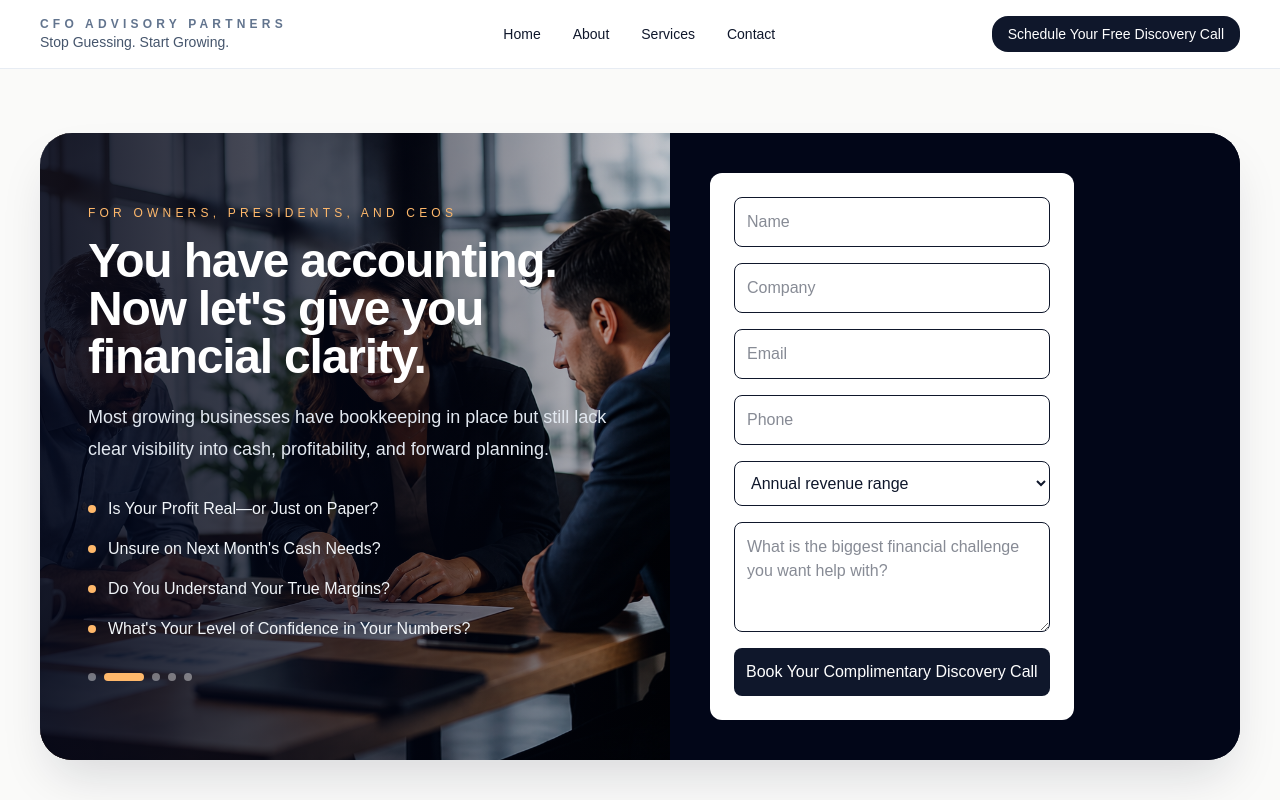
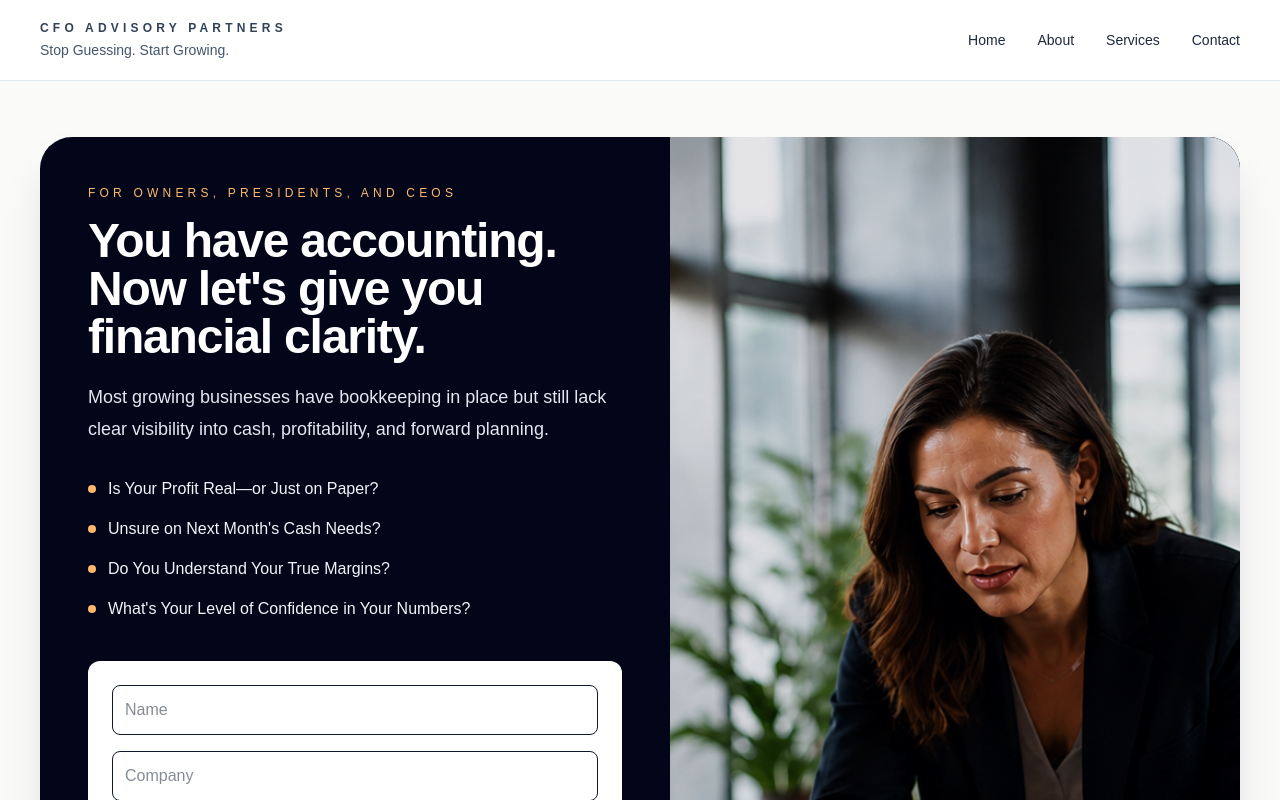
Before and after one commit to cfoadvisorypartners/cfo-advisory-partners-site, a Next.js app: page /lead in a window 1280 px wide. Shown: the top 800 px of the page. Built offline with nearby package versions, Linux system fonts and the light colour scheme.

Commit message:
Update lead page layout with images on right

```diff
--- a/src/app/lead/page.tsx
+++ b/src/app/lead/page.tsx
@@ -1,9 +1,9 @@
 "use client";
 
+import Link from "next/link";
 import { useEffect, useMemo, useState } from "react";
 import { LeadForm } from "@/components/lead-form";
 import { SiteFooter } from "@/components/site-footer";
-import { SiteHeader } from "@/components/site-header";
 import { leadPageBullets } from "@/lib/site-content";
 
 export default function LeadPage() {
@@ -30,26 +30,39 @@ export default function LeadPage() {
 
   return (
     <div className="min-h-screen bg-stone-50 text-slate-900">
-      <SiteHeader />
+      {/* Custom header without Schedule CTA */}
+      <header className="border-b border-slate-200 bg-white">
+        <div className="mx-auto flex max-w-7xl items-center justify-between px-6 py-5 lg:px-10">
+          <Link href="/" className="block">
+            <div className="text-xs font-semibold uppercase tracking-[0.35em] text-slate-700">
+              CFO Advisory Partners
+            </div>
+            <div className="mt-1 text-sm text-slate-600">
+              Stop Guessing. Start Growing.
+            </div>
+          </Link>
 
-      <main className="mx-auto max-w-7xl px-6 py-16 lg:px-10">
-        <div className="overflow-hidden rounded-[2rem] bg-slate-950 text-white shadow-2xl shadow-slate-900/15">
-          <div className="grid lg:grid-cols-[1.05fr_0.95fr]">
-            <div className="relative min-h-[520px] overflow-hidden lg:min-h-[620px]">
-              {leadImages.map((image, index) => (
-                <img
-                  key={image}
-                  src={image}
-                  alt="Business owner working with CFO Advisory Partners"
-                  className={`absolute inset-0 h-full w-full object-cover transition-opacity duration-1000 ${
-                    index === activeImageIndex ? "opacity-100" : "opacity-0"
-                  }`}
-                />
-              ))}
+          <nav className="hidden items-center gap-8 text-sm font-medium text-slate-800 md:flex">
+            <Link href="/" className="transition hover:text-blue-700">
+              Home
+            </Link>
+            <Link href="/about" className="transition hover:text-blue-700">
+              About
+            </Link>
+            <Link href="/services" className="transition hover:text-blue-700">
+              Services
+            </Link>
+            <Link href="/contact" className="transition hover:text-blue-700">
+              Contact
+            </Link>
+          </nav>
+        </div>
+      </header>
 
-              <div className="absolute inset-0 bg-gradient-to-r from-slate-950/90 via-slate-950/65 to-slate-950/20" />
-
-              <div className="relative z-10 flex min-h-[520px] flex-col justify-center p-8 lg:min-h-[620px] lg:p-12">
+      <main className="mx-auto max-w-7xl px-6 py-14 lg:px-10">
+        <div className="grid overflow-hidden rounded-[2rem] bg-slate-950 shadow-2xl shadow-slate-900/15 lg:grid-cols-[1.05fr_0.95fr]">
+          {/* Left side: wording + form */}
+          <div className="p-8 text-white lg:p-12">
             <div className="text-xs uppercase tracking-[0.35em] text-orange-300">
               For owners, presidents, and CEOs
             </div>
@@ -59,9 +72,8 @@ export default function LeadPage() {
             </h1>
 
             <p className="mt-5 max-w-xl text-lg leading-8 text-slate-200">
-                  Most growing businesses have bookkeeping in place but still
-                  lack clear visibility into cash, profitability, and forward
-                  planning.
+              Most growing businesses have bookkeeping in place but still lack
+              clear visibility into cash, profitability, and forward planning.
             </p>
 
             <ul className="mt-8 space-y-4 text-slate-100">
@@ -73,7 +85,27 @@ export default function LeadPage() {
               ))}
             </ul>
 
-                <div className="mt-8 flex gap-2">
+            <div className="mt-10">
+              <LeadForm />
+            </div>
+          </div>
+
+          {/* Right side: rotating images only */}
+          <div className="relative min-h-[520px] overflow-hidden bg-slate-900 lg:min-h-[760px]">
+            {leadImages.map((image, index) => (
+              <img
+                key={image}
+                src={image}
+                alt="Business owner supported by CFO Advisory Partners"
+                className={`absolute inset-0 h-full w-full object-cover transition-opacity duration-1000 ${
+                  index === activeImageIndex ? "opacity-100" : "opacity-0"
+                }`}
+              />
+            ))}
+
+            <div className="absolute inset-0 bg-slate-950/10" />
+
+            <div className="absolute bottom-8 left-1/2 flex -translate-x-1/2 gap-2">
               {leadImages.map((image, index) => (
                 <button
                   key={image}
@@ -81,18 +113,12 @@ export default function LeadPage() {
                   onClick={() => setActiveImageIndex(index)}
                   className={`h-2 rounded-full transition-all ${
                     index === activeImageIndex
-                          ? "w-10 bg-orange-300"
-                          : "w-2 bg-white/40 hover:bg-white/70"
+                      ? "w-10 bg-white"
+                      : "w-2 bg-white/50 hover:bg-white/80"
                   }`}
                   aria-label={`Show lead image ${index + 1}`}
                 />
               ))}
-                </div>
-              </div>
-            </div>
-
-            <div className="flex items-center bg-slate-950 p-6 lg:p-10">
-              <LeadForm />
             </div>
           </div>
         </div>
```
Lines whose indentation alone changed are shown as unchanged.
